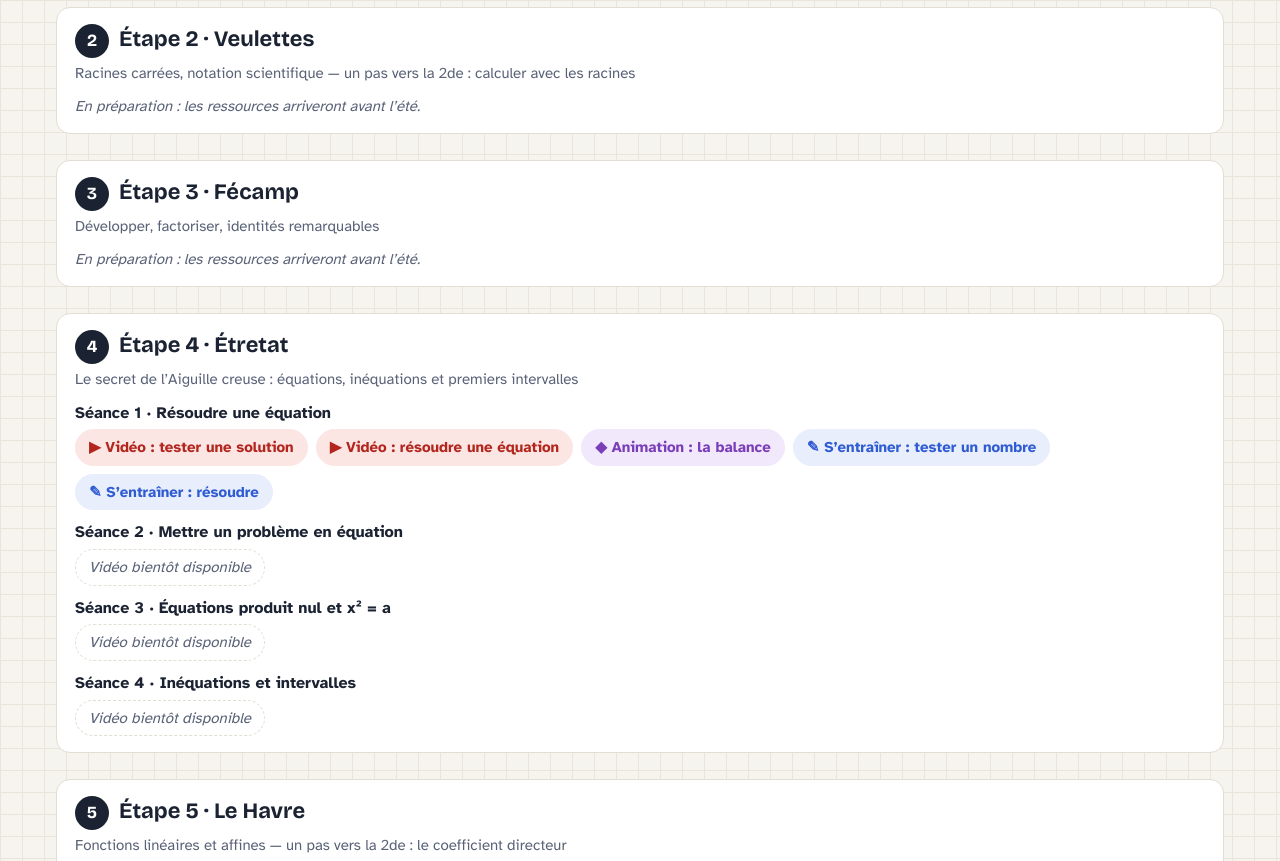
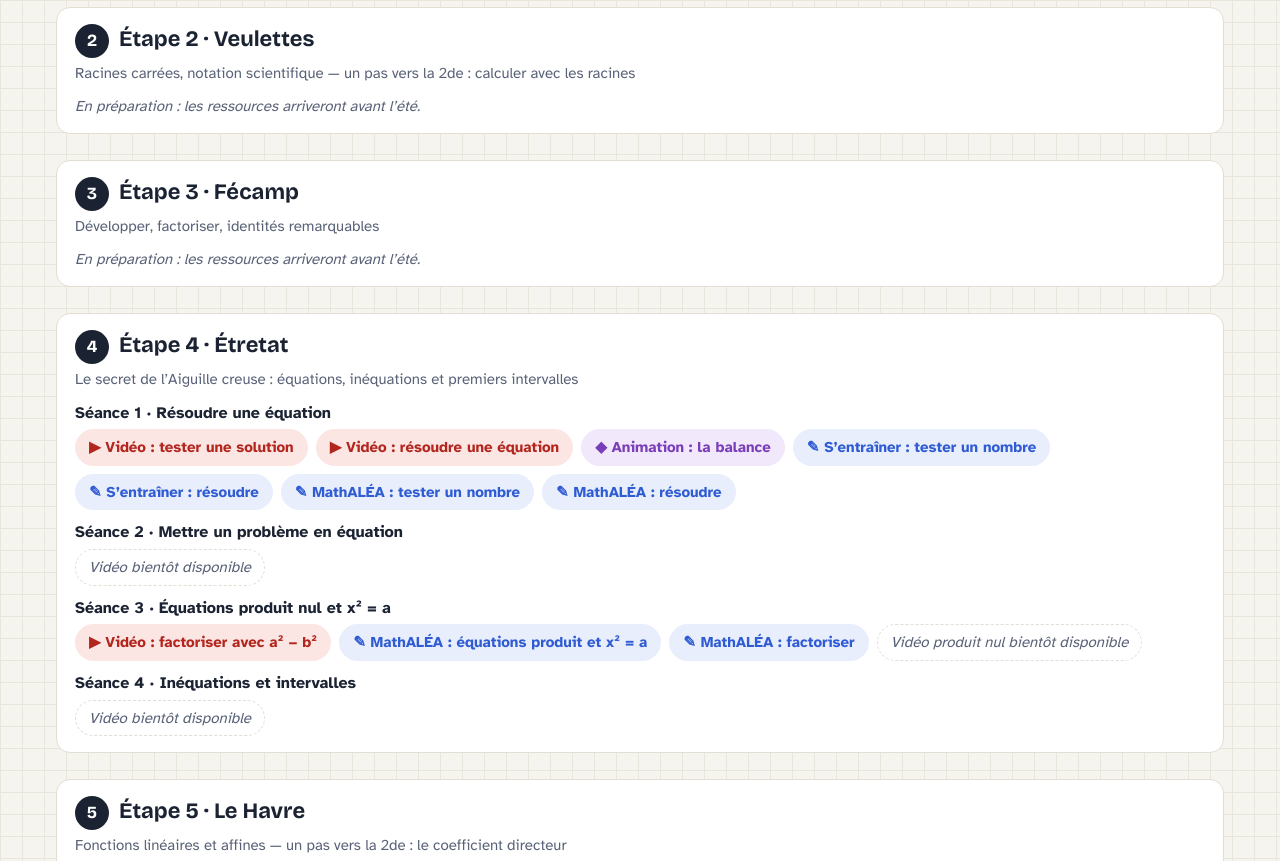
Before and after one commit to ThibaudPluchet/maths-pluchet, a plain HTML site: page cahier-vacances.html in a window 1280 px wide. Shown: the part 308-1169 px from the top of the page. Drawn offline with nearby package versions, Linux system fonts and the light colour scheme.

Commit message:
Cahier de vacances : ressources de la page enseignant (MathALÉA, vidéo factoriser)
Co-Authored-By: Claude Opus 5.5 <noreply@anthropic.com>
Claude-Session: https://claude.ai/code/session_01DmGPwigbsBZMR6mXhepdih

```diff
--- a/cahier-vacances.html
+++ b/cahier-vacances.html
@@ -97,9 +97,15 @@ var E = [
      {type:"video", t:"Vidéo : résoudre une équation", u:"https://ladigitale.dev/digiview/#/v/db1a724f21e11d4c"},
      {type:"anim", t:"Animation : la balance", u:"anim/GuZhDTkbrdWUhMUsBNaTHo.html#resoudre"},
      {type:"exo", t:"S’entraîner : tester un nombre", u:"exos/3e-s07.html#n10"},
-     {type:"exo", t:"S’entraîner : résoudre", u:"exos/3e-s07.html#n11"}]},
+     {type:"exo", t:"S’entraîner : résoudre", u:"exos/3e-s07.html#n11"},
+     {type:"exo", t:"MathALÉA : tester un nombre", u:"https://coopmaths.fr/alea/?uuid=d8841&id=5N5C&i=1&numerique=1&v=eleve&es=211100110"},
+     {type:"exo", t:"MathALÉA : résoudre", u:"https://coopmaths.fr/alea/?uuid=23bdc&id=3L13&n=5&d=10&s=true&s2=8&s3=false&s4=false&s5=1&i=1&cd=1&tip=0&uuid=5a02b&id=3L13-0&n=5&d=10&s=true&s2=4&i=1&cd=1&tip=0&uuid=b9e01&id=3L13-1&i=1&numerique=1&v=eleve&es=211100110"}]},
    {t:"Séance 2 · Mettre un problème en équation", r:[{t:"Vidéo bientôt disponible"}]},
-   {t:"Séance 3 · Équations produit nul et x² = a", r:[{t:"Vidéo bientôt disponible"}]},
+   {t:"Séance 3 · Équations produit nul et x² = a", r:[
+     {type:"video", t:"Vidéo : factoriser avec a² − b²", u:"https://ladigitale.dev/digiview/#/v/3dfeb282364e7ae4"},
+     {type:"exo", t:"MathALÉA : équations produit et x² = a", u:"https://coopmaths.fr/alea/?numerique=1&uuid=ecf62&id=3L14&i=1&uuid=57f44&id=3L15-1&i=1&uuid=0f844&id=3L15-2&i=1&uuid=231d3&id=3L15&i=1&v=eleve"},
+     {type:"exo", t:"MathALÉA : factoriser", u:"https://coopmaths.fr/alea/?numerique=1&uuid=be157&id=3L12-1&i=1&uuid=81fd2&id=3L12&i=1&uuid=7f0cf&id=3L11-16&i=1&v=eleve"},
+     {t:"Vidéo produit nul bientôt disponible"}]},
    {t:"Séance 4 · Inéquations et intervalles", r:[{t:"Vidéo bientôt disponible"}]}
  ]},
  {n:5, lieu:"Le Havre", theme:"Fonctions linéaires et affines — un pas vers la 2de : le coefficient directeur", seances:null},
```
